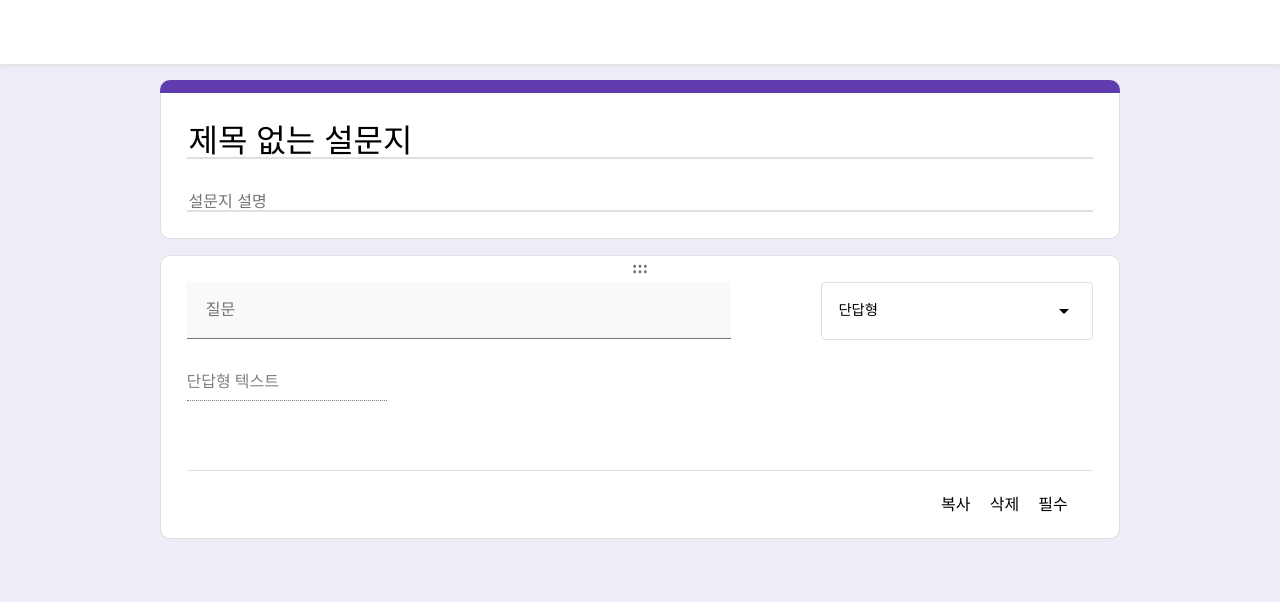
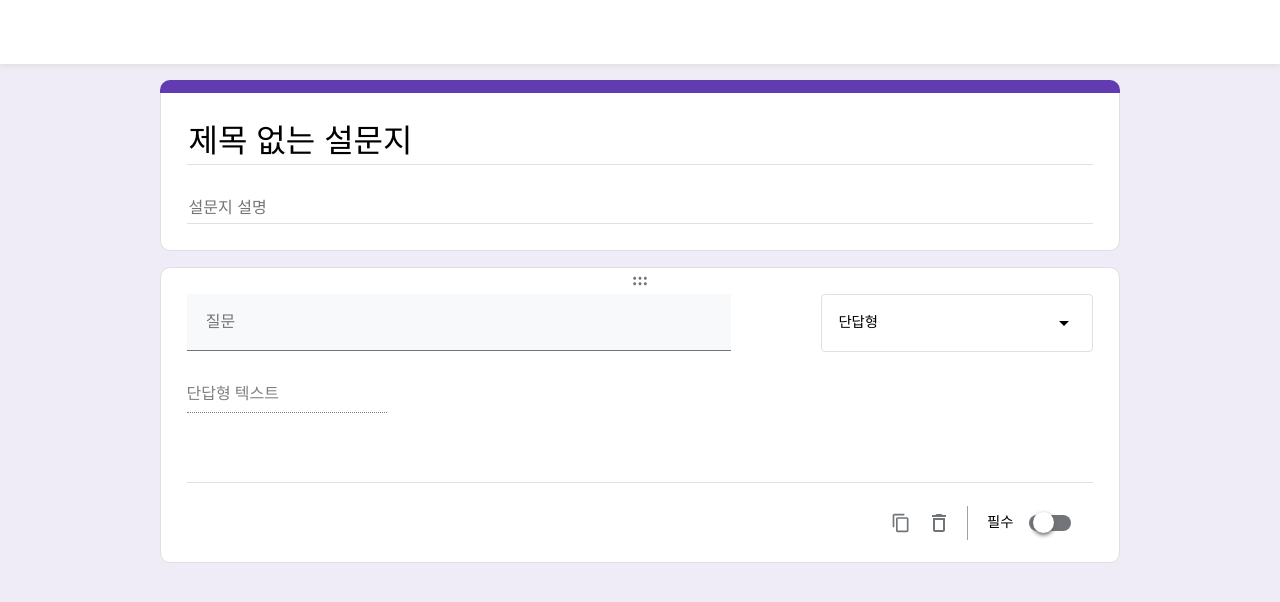
Before and after one commit to wonjh07/googleforms-clone, a React (Vite) app: page / in a window 1280 px wide. Shown: the top 602 px of the page. Built offline with nearby package versions, Linux system fonts and the light colour scheme.

Commit message:
Add essential option to questions

```diff
--- a/src/components/DropDown.tsx
+++ b/src/components/DropDown.tsx
@@ -97,6 +97,7 @@ const AllOptions = styled.div`
   box-sizing: border-box;
   overflow: hidden;
   background-color: white;
+  z-index: 10;
 `;
 
 const OptionCard = styled.div`
--- a/src/components/Heading.tsx
+++ b/src/components/Heading.tsx
@@ -85,10 +85,13 @@ const Title = styled.input`
   box-sizing: border-box;
   border: none;
   font-size: 2rem;
-  border-bottom: solid 2px #e0e0e0;
+  border-bottom: solid 1px #e0e0e0;
+  padding-bottom: 0.5rem;
+
   &:focus {
     outline: none;
     border-bottom: solid 2px #613cb0;
+    margin-bottom: -1px;
   }
 `;
 
@@ -97,11 +100,14 @@ const Desc = styled.input`
   box-sizing: border-box;
   padding-top: 1rem;
   font-size: 1rem;
+  padding-bottom: 0.5rem;
   border: none;
-  border-bottom: solid 2px #e0e0e0;
+  border-bottom: solid 1px #e0e0e0;
   color: #717579;
+
   &:focus {
     outline: none;
     border-bottom: solid 2px #613cb0;
+    margin-bottom: -1px;
   }
 `;
--- a/src/components/OptionBox.tsx
+++ b/src/components/OptionBox.tsx
@@ -170,6 +170,7 @@ const OptionAdd = styled.p`
   padding: 0.5rem 0;
   &:hover {
     border-bottom: solid 1px gray;
+    margin-bottom: -1px;
   }
 `;
 
--- a/src/components/Qustion.tsx
+++ b/src/components/Qustion.tsx
@@ -3,12 +3,14 @@ import DropDown from './DropDown';
 import OptionBox from './OptionBox';
 import { RxDragHandleDots2 } from 'react-icons/rx';
 import { useAppDispatch, useAppSelector } from '../store/hooks';
+import { MdContentCopy, MdOutlineDelete } from 'react-icons/md';
 import {
   copyQuestion,
   deleteQuestion,
   setQuestionTitle,
 } from '../store/questionSlice';
 import { useCallback } from 'react';
+import ToggleBox from './ToggleBox';
 interface QuestionProps {
   idx: number;
 }
@@ -56,9 +58,22 @@ const Question: React.FC<QuestionProps> = ({ idx }) => {
         </TopBox>
         <OptionBox category={question.questionType} idx={idx} />
         <BottomBox>
-          <div onClick={() => copyQuest(idx)}>복사</div>
-          <div onClick={() => deleteQuest(idx)}>삭제</div>
-          <div>필수</div>
+          <LeftBox>
+            <MdContentCopy
+              style={{ cursor: 'pointer' }}
+              size={20}
+              onClick={() => copyQuest(idx)}
+            />
+            <MdOutlineDelete
+              style={{ cursor: 'pointer' }}
+              size={24}
+              onClick={() => deleteQuest(idx)}
+            />
+          </LeftBox>
+          <RightBox>
+            <p>필수</p>
+            <ToggleBox idx={idx} />
+          </RightBox>
         </BottomBox>
       </Container>
     </>
@@ -101,13 +116,15 @@ const TopBox = styled.div`
 
 const BottomBox = styled.div`
   width: 100%;
+  height: 5rem;
   border-top: 1px solid #e0e0e0;
   box-sizing: border-box;
-  padding: 1.6rem;
+  padding: 1.4rem;
   display: flex;
   gap: 1.2rem;
   flex-direction: row;
   justify-content: end;
+  align-items: center;
 `;
 
 const QuestionTitle = styled.input`
@@ -128,3 +145,25 @@ const QuestionTitle = styled.input`
     background-color: #f1f3f4;
   }
 `;
+
+const LeftBox = styled.div`
+  width: auto;
+  height: 100%;
+  gap: 1rem;
+  padding: 0 1rem;
+  display: flex;
+  flex-direction: row;
+  justify-content: center;
+  align-items: center;
+  border-right: 1px solid #a1a2a3;
+  color: #717579;
+`;
+
+const RightBox = styled.div`
+  display: flex;
+  flex-direction: row;
+  justify-content: center;
+  align-items: center;
+  gap: 1rem;
+  font-size: 0.9rem;
+`;
--- a/src/components/Survey.tsx
+++ b/src/components/Survey.tsx
@@ -1,5 +1,5 @@
 import styled from 'styled-components';
-import NavBar from './navbar/NavBar';
+import NavBar from './NavBar';
 import CardBox from './CardBox';
 import SideMenu from './SideMenu';
 
@@ -10,6 +10,7 @@ const Survey = () => {
         <NavBar />
         <SideMenu />
         <CardBox />
+        <Footer />
       </Container>
     </>
   );
@@ -23,3 +24,8 @@ const Container = styled.div`
   min-height: 100vh;
   background-color: #efebf7;
 `;
+
+const Footer = styled.div`
+  width: 100%;
+  height: 100px;
+`;
--- /dev/null
+++ b/src/components/ToggleBox.tsx
@@ -0,0 +1,66 @@
+import { useCallback } from 'react';
+import styled from 'styled-components';
+import { useAppDispatch, useAppSelector } from '../store/hooks';
+import { setEssential } from '../store/questionSlice';
+
+interface ToggleProps {
+  idx: number;
+}
+
+const ToggleBox: React.FC<ToggleProps> = ({ idx }) => {
+  const dispatch = useAppDispatch();
+  const essential = useAppSelector(
+    (state) => state.survey.questions[idx].essential,
+  );
+
+  const changeEssential = useCallback(
+    (essential: boolean): void => {
+      dispatch(setEssential({ essential, idx }));
+    },
+    [dispatch, idx],
+  );
+
+  return (
+    <Container>
+      <Toggle
+        checked={essential}
+        onClick={() => {
+          changeEssential(!essential);
+        }}
+      />
+    </Container>
+  );
+};
+
+export default ToggleBox;
+
+const Container = styled.div`
+  height: 100%;
+  display: flex;
+  justify-content: center;
+  align-items: center;
+`;
+
+const Toggle = styled.div<{ checked: boolean }>`
+  cursor: pointer;
+  height: 1rem;
+  width: 2.6rem;
+  background: ${(props) => (props.checked ? '#d9caf8' : '#717579')};
+  display: block;
+  border-radius: 100px;
+  position: relative;
+
+  &:after {
+    content: '';
+    position: absolute;
+    top: -0.14rem;
+    left: 4px;
+    width: 1.3rem;
+    height: 1.3rem;
+    background: ${(props) => (props.checked ? '#613CB0' : 'white')};
+    border-radius: 90px;
+    transition: 0.3s;
+    box-shadow: 0px 2px 4px 0px #606367;
+    transform: ${(props) => (props.checked ? 'translateX(60%)' : '')};
+  }
+`;
--- a/src/store/questionSlice.ts
+++ b/src/store/questionSlice.ts
@@ -4,6 +4,7 @@ export interface QuestionState {
   questionTitle: string;
   questionType: string;
   options: string[];
+  essential: boolean;
 }
 
 interface SurveyState {
@@ -22,11 +23,21 @@ interface OptionsState {
   idx: number;
 }
 
+interface EssentialState {
+  essential: boolean;
+  idx: number;
+}
+
 const initialState: SurveyState = {
   title: '제목 없는 설문지',
   desc: '설문지 설명',
   questions: [
-    { questionTitle: '', questionType: '단답형', options: ['옵션 1'] },
+    {
+      questionTitle: '',
+      questionType: '단답형',
+      options: ['옵션 1'],
+      essential: false,
+    },
   ],
 };
 
@@ -49,6 +60,9 @@ export const questionSlice = createSlice({
     setOpts: (state, action: PayloadAction<OptionsState>) => {
       state.questions[action.payload.idx].options = action.payload.options;
     },
+    setEssential: (state, action: PayloadAction<EssentialState>) => {
+      state.questions[action.payload.idx].essential = action.payload.essential;
+    },
     copyQuestion: (state, action: PayloadAction<number>) => {
       state.questions.push(state.questions[action.payload]);
     },
@@ -64,6 +78,7 @@ export const {
   setType,
   setQuestionTitle,
   setOpts,
+  setEssential,
   copyQuestion,
   deleteQuestion,
 } = questionSlice.actions;
```
Also changed, not shown: src/components/NavBar.tsx (renamed from src/components/navbar/NavBar.tsx).
